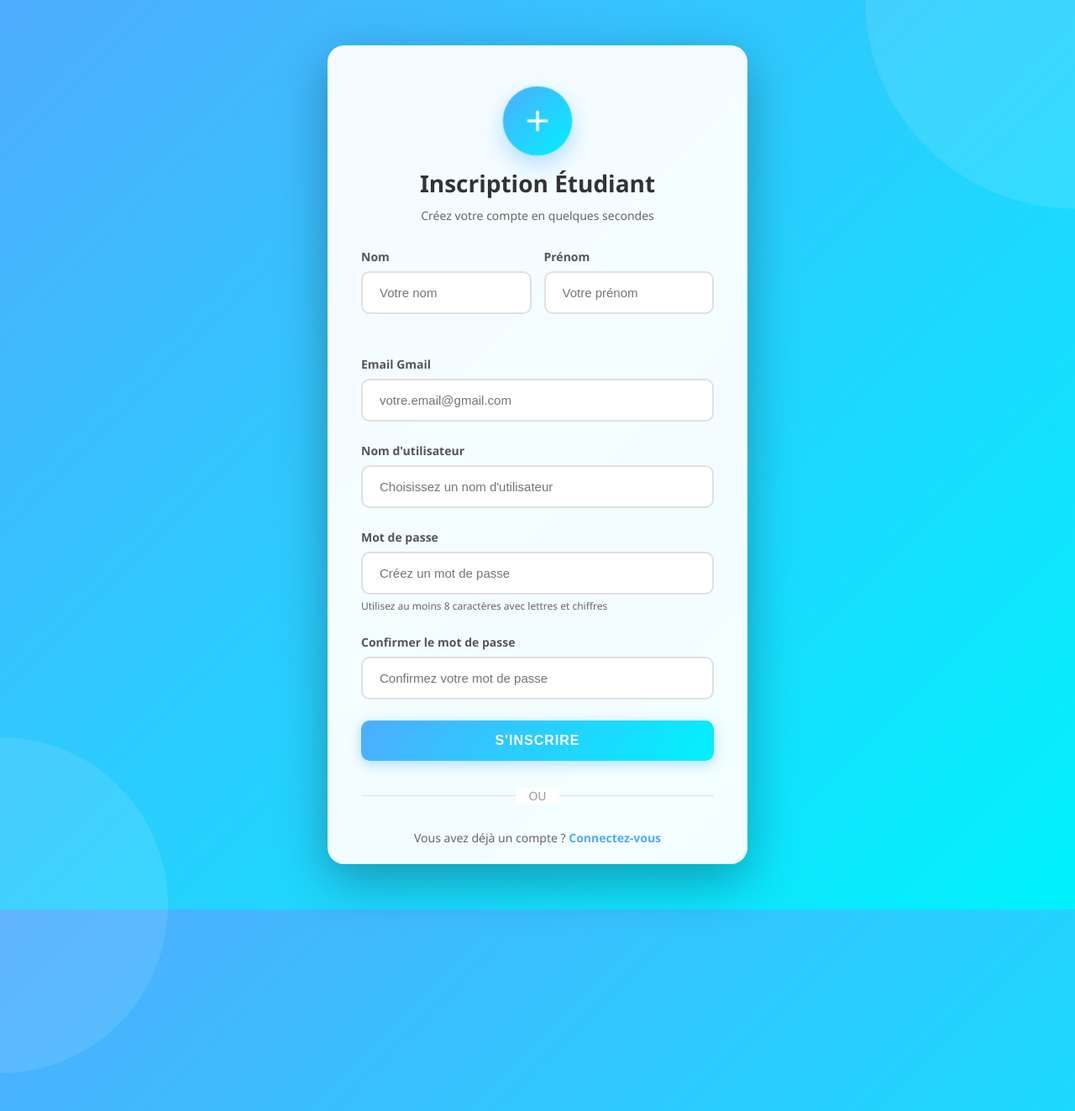
After one commit to anourhamuze33/brief_6_LMS, a PHP site: page /login.php in a window 1280 px wide; the page is wider, and only the part inside the window is pictured. The commit adds this page. Shown: the top 1323 px of that part at 84% size. Run offline with PHP 8.4, Linux system fonts and the light colour scheme.

Commit message:
la fonction inscription

```diff
--- a/affich_all.php
+++ b/affich_all.php
@@ -11,7 +11,7 @@
 
 <?php
 include "connect.php";
-include "header.php";
+include "views/included_parts.php/header.php";
 if(isset($_GET['value'])){
     $idd=$_GET['value'];
     if($idd==0){
--- a/connect.php
+++ b/connect.php
@@ -6,7 +6,7 @@ $password = "";
 $database = "certification";
 $conn = new mysqli($servername, $username, $password, $database);
 
-if($conn-> connect_error){
+if($conn-> connect_errno){
     die("Connection failed: " . $conn-> connect_error);
 }
 ?>
--- a/controller/courController.php
+++ b/controller/courController.php
@@ -46,7 +46,7 @@ function updateAction()
     inputs[2].value =  htmlspecialchars($select_updated['level']) ?>;
 </script>  -->
 <script>
-    const selected = <?= json_encode($select_updated, JSON_UNESCAPED_UNICODE) ?>;
+    const selected = <?= json_encode($select_updated) ?>;
     const inputs = document.querySelectorAll(".updat");
     inputs[0].value = selected.title;
     inputs[1].value = selected.description;
--- /dev/null
+++ b/controller/userController.php
@@ -0,0 +1,22 @@
+<?php
+require_once "model/userModel.php";
+function inscrireUserAction()
+{
+    $inputs = array("user_nom", "user_prenom", "user__name", "user_password", "user_email", "confirm_password");
+    $user=[];
+    require_once "views/userViews/inscription.php";
+    // if(isset($_POST['user_ajout'])){
+    if($_SERVER['REQUEST_METHOD']=="POST"){
+        foreach($inputs as $input){
+            $user[] = $_POST[$input];
+        }
+       $new_user = inscrire($user);
+    }
+}
+
+function loginAction()
+{
+    require_once "views/userViews/login.php";
+}
+
+?>
--- /dev/null
+++ b/login.php
@@ -0,0 +1,5 @@
+<?php
+require_once "controller/userController.php";
+inscrireUserAction();
+
+?>
--- a/model/courModel.php
+++ b/model/courModel.php
@@ -16,12 +16,12 @@ if(isset($_POST["title"])){
     }
        $file=$_FILES['start'];
        $fileName = time() . "_" . basename($file["name"]);
-       $path = "C:\\laragon\\www\\brief_6_LMS\\";
+       $path = "C:\\laragon\\www\\brief_6_LMS\\views\\assets\\";
        $filePath = $path . $fileName;
        move_uploaded_file($file["tmp_name"], $filePath);
-    $sql = "INSERT INTO courses (title, description, level) VALUES(?,?,?)";
+    $sql = "INSERT INTO courses (title, description, level, img) VALUES(?,?,?,?)";
     $stm = $conn->prepare($sql);
-    $result = $stm->execute([$inps[0], $inps[1], $inps[2]]);
+    $result = $stm->execute([$inps[0], $inps[1], $inps[2], $fileName]);
     $stm->close();
 }
 mysqli_close($conn);
--- /dev/null
+++ b/model/userModel.php
@@ -0,0 +1,24 @@
+<?php
+function inscrire($user)
+{
+include "connect_pdo.php";
+//  $sql = "INSERT INTO users (name, prenom, user_name, PASSWORD, email) values (?,?,?,?,?)";
+    $sql = "INSERT INTO users (name, prenom, user_name, PASSWORD, email);
+    values (:nom, :prenom, :username, :password, :email)";
+    if($user[3]!== $user[5]){
+    $error_msg = "confirmation of the password doesn't matchj le password";
+    }
+if(empty($error_msg)){
+    $stm = $db_con->prepare($sql);
+    $hashedpassword = password_hash($user[3], PASSWORD_DEFAULT);
+    $new_user = $stm->execute([
+    'nom'     => $user[0],
+    'prenom'  => $user[1],
+    'usernME' => $user[2],
+    'Password'=> $hashedpassword,
+    'email'   => $user[4],
+    ]);
+    return $new_user;
+}
+}
+?>
--- /dev/null
+++ b/profile.php
@@ -0,0 +1,5 @@
+<?php
+require_once "controller/userController.php";
+loginAction();
+
+?>
--- a/views/courVews/courCreate.php
+++ b/views/courVews/courCreate.php
@@ -7,10 +7,10 @@
             <label for="title">Titre du cours</label>
             <input type="text" id="title" name="title" required />
 
-            <!-- <label for="img">upload le fichier de l'image</label>
+            <label for="start">upload le fichier de l'image</label>
             <div class="file-input-wrapper">
                 <input id="start" name="start" type="file" />
-            </div> -->
+            </div>
             <label for="description">Description</label>
             <textarea id="description" name="description" rows="4" placeholder="Une brève description du cours..." required></textarea>
 
--- /dev/null
+++ b/views/userViews/inscription.php
@@ -0,0 +1,323 @@
+<!DOCTYPE html>
+<html lang="fr">
+<head>
+    <meta charset="UTF-8">
+    <meta name="viewport" content="width=device-width, initial-scale=1.0">
+    <title>Inscription Étudiant</title>
+        <style>
+        * {
+            margin: 0;
+            padding: 0;
+            box-sizing: border-box;
+        }
+
+        body {
+            font-family: 'Segoe UI', Tahoma, Geneva, Verdana, sans-serif;
+            min-height: 100vh;
+            display: flex;
+            align-items: center;
+            justify-content: center;
+            background: linear-gradient(135deg, #4facfe 0%, #00f2fe 100%);
+            padding: 20px;
+            position: relative;
+            overflow-x: hidden;
+            overflow-y: auto;
+        }
+
+        body::before {
+            content: '';
+            position: absolute;
+            width: 500px;
+            height: 500px;
+            background: rgba(255, 255, 255, 0.1);
+            border-radius: 50%;
+            top: -250px;
+            right: -250px;
+            animation: float 6s ease-in-out infinite;
+        }
+
+        body::after {
+            content: '';
+            position: absolute;
+            width: 400px;
+            height: 400px;
+            background: rgba(255, 255, 255, 0.1);
+            border-radius: 50%;
+            bottom: -200px;
+            left: -200px;
+            animation: float 8s ease-in-out infinite;
+        }
+
+        @keyframes float {
+            0%, 100% {
+                transform: translateY(0) rotate(0deg);
+            }
+            50% {
+                transform: translateY(-20px) rotate(180deg);
+            }
+        }
+
+        .container {
+            background: rgba(255, 255, 255, 0.95);
+            backdrop-filter: blur(10px);
+            padding: 50px 40px;
+            border-radius: 20px;
+            box-shadow: 0 20px 60px rgba(0, 0, 0, 0.3);
+            width: 100%;
+            max-width: 500px;
+            max-height: 90vh;
+            overflow-y: auto;
+            position: relative;
+            z-index: 1;
+            animation: slideUp 0.6s ease-out;
+            margin: 20px 0;
+        }
+
+        @keyframes slideUp {
+            from {
+                opacity: 0;
+                transform: translateY(30px);
+            }
+            to {
+                opacity: 1;
+                transform: translateY(0);
+            }
+        }
+
+        .logo {
+            text-align: center;
+            margin-bottom: 30px;
+        }
+
+        .logo-circle {
+            width: 80px;
+            height: 80px;
+            background: linear-gradient(135deg, #4facfe 0%, #00f2fe 100%);
+            border-radius: 50%;
+            display: flex;
+            align-items: center;
+            justify-content: center;
+            margin: 0 auto 15px;
+            box-shadow: 0 10px 25px rgba(79, 172, 254, 0.4);
+            animation: pulse 2s ease-in-out infinite;
+        }
+
+        @keyframes pulse {
+            0%, 100% {
+                transform: scale(1);
+            }
+            50% {
+                transform: scale(1.05);
+            }
+        }
+
+        .logo-circle svg {
+            width: 40px;
+            height: 40px;
+            fill: white;
+        }
+
+        h1 {
+            color: #333;
+            font-size: 28px;
+            font-weight: 700;
+            margin-bottom: 10px;
+        }
+
+        .subtitle {
+            color: #666;
+            font-size: 14px;
+            margin-bottom: 30px;
+        }
+
+        .form-row {
+            display: grid;
+            grid-template-columns: 1fr 1fr;
+            gap: 15px;
+            margin-bottom: 25px;
+        }
+
+        .form-group {
+            margin-bottom: 25px;
+            position: relative;
+        }
+
+        label {
+            display: block;
+            margin-bottom: 8px;
+            color: #555;
+            font-weight: 600;
+            font-size: 14px;
+        }
+
+        input {
+            width: 100%;
+            padding: 15px 20px;
+            border: 2px solid #e0e0e0;
+            border-radius: 10px;
+            font-size: 15px;
+            transition: all 0.3s ease;
+            background: white;
+        }
+
+        input:focus {
+            outline: none;
+            border-color: #4facfe;
+            box-shadow: 0 0 0 4px rgba(79, 172, 254, 0.1);
+            transform: translateY(-2px);
+        }
+
+        input:hover {
+            border-color: #b3b3b3;
+        }
+
+        .btn {
+            width: 100%;
+            padding: 15px;
+            background: linear-gradient(135deg, #4facfe 0%, #00f2fe 100%);
+            color: white;
+            border: none;
+            border-radius: 10px;
+            font-size: 16px;
+            font-weight: 600;
+            cursor: pointer;
+            transition: all 0.3s ease;
+            box-shadow: 0 4px 15px rgba(79, 172, 254, 0.4);
+            text-transform: uppercase;
+            letter-spacing: 1px;
+        }
+
+        .btn:hover {
+            transform: translateY(-2px);
+            box-shadow: 0 6px 20px rgba(79, 172, 254, 0.6);
+        }
+
+        .btn:active {
+            transform: translateY(0);
+        }
+
+        .divider {
+            text-align: center;
+            margin: 30px 0;
+            position: relative;
+        }
+
+        .divider::before {
+            content: '';
+            position: absolute;
+            left: 0;
+            top: 50%;
+            width: 100%;
+            height: 1px;
+            background: #e0e0e0;
+        }
+
+        .divider span {
+            background: rgba(255, 255, 255, 0.95);
+            padding: 0 15px;
+            color: #999;
+            font-size: 14px;
+            position: relative;
+            z-index: 1;
+        }
+
+        .login-link {
+            text-align: center;
+            color: #666;
+            font-size: 14px;
+        }
+
+        .login-link a {
+            color: #4facfe;
+            text-decoration: none;
+            font-weight: 600;
+            transition: all 0.3s ease;
+        }
+
+        .login-link a:hover {
+            color: #00f2fe;
+            text-decoration: underline;
+        }
+
+        .password-strength {
+            margin-top: 5px;
+            font-size: 12px;
+            color: #666;
+        }
+
+        @media (max-width: 600px) {
+            .form-row {
+                grid-template-columns: 1fr;
+                gap: 0;
+            }
+
+            .container {
+                padding: 40px 30px;
+            }
+
+            h1 {
+                font-size: 24px;
+            }
+        }
+    </style>
+</head>
+<body>
+        <div class="container">
+        <div class="logo">
+            <div class="logo-circle">
+                <svg viewBox="0 0 24 24" xmlns="http://www.w3.org/2000/svg">
+                    <path d="M19 13h-6v6h-2v-6H5v-2h6V5h2v6h6v2z"/>
+                </svg>
+            </div>
+            <h1>Inscription Étudiant</h1>
+            <p class="subtitle">Créez votre compte en quelques secondes</p>
+        </div>
+
+        <form action="<?= $_SERVER['PHP_SELF'] ?>" method="post">
+            <div class="form-row">
+                <div class="form-group">
+                    <label for="nom">Nom</label>
+                    <input type="text" id="nom" name="user_nom" placeholder="Votre nom" required>
+                </div>
+
+                <div class="form-group">
+                    <label for="prenom">Prénom</label>
+                    <input type="text" id="prenom" name="user_prenom" placeholder="Votre prénom" required>
+                </div>
+            </div>
+
+            <div class="form-group">
+                <label for="email">Email Gmail</label>
+                <input type="email" id="email" name="user_email" placeholder="votre.email@gmail.com" required>
+            </div>
+
+            <div class="form-group">
+                <label for="username">Nom d'utilisateur</label>
+                <input type="text" id="username" name="user__name" placeholder="Choisissez un nom d'utilisateur" required>
+            </div>
+
+            <div class="form-group">
+                <label for="password">Mot de passe</label>
+                <input type="password" id="password" name="user_password" placeholder="Créez un mot de passe" required>
+                <p class="password-strength">Utilisez au moins 8 caractères avec lettres et chiffres</p>
+            </div>
+
+            <div class="form-group">
+                <label for="confirm-password">Confirmer le mot de passe</label>
+                <input type="password" id="confirm-password" name="confirm_password" placeholder="Confirmez votre mot de passe" required>
+            </div>
+
+            <button type="submit" name="user_ajout" class="btn">S'inscrire</button>
+        </form>
+
+        <div class="divider">
+            <span>OU</span>
+        </div>
+
+        <div class="login-link">
+            Vous avez déjà un compte ? <a href="../../login.php">Connectez-vous</a>
+        </div>
+
+    </div>
+</body>
+</html>
```
Also changed, not shown: connect_pdo.php (added, +12 -0 lines), model/mysql.sql (+21 -0 lines), views/courVews/courAffichage.php (+4 -5 lines), views/userViews/login.php (added, +307 -0 lines), Readme.md (added), 1 other file.
